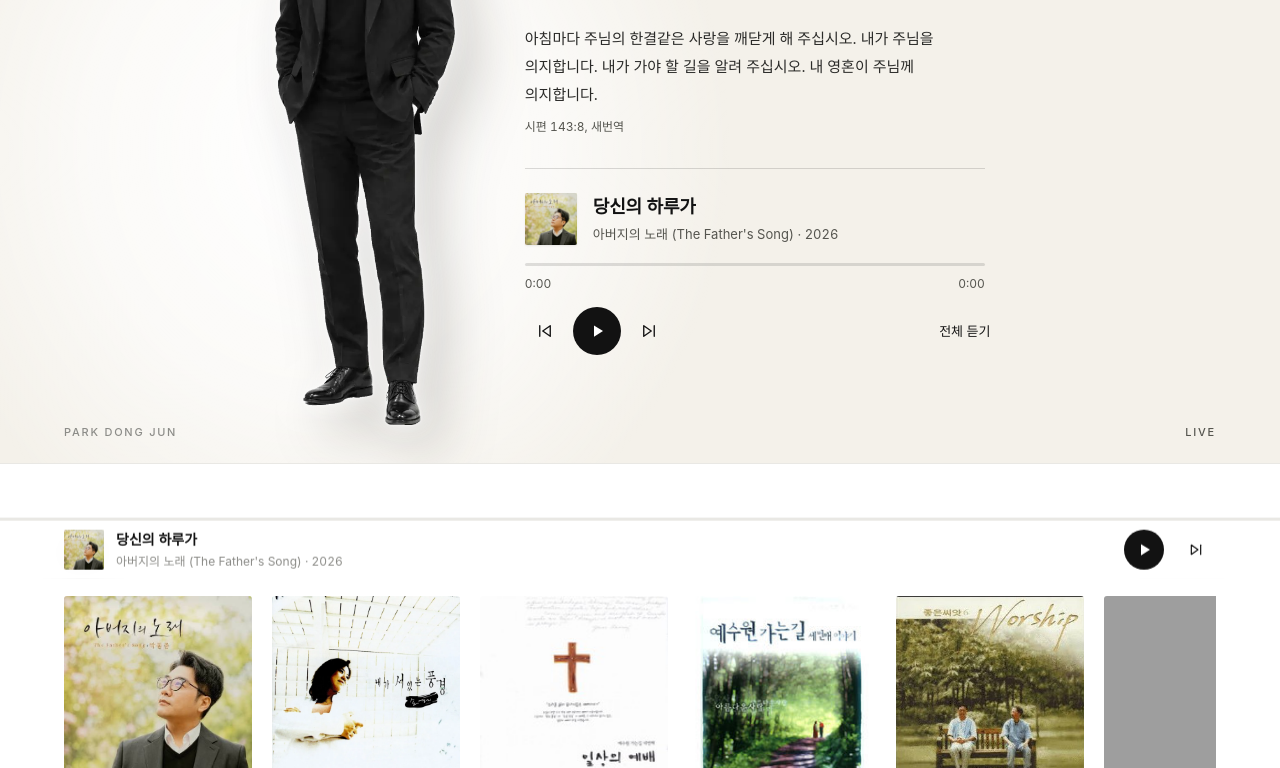
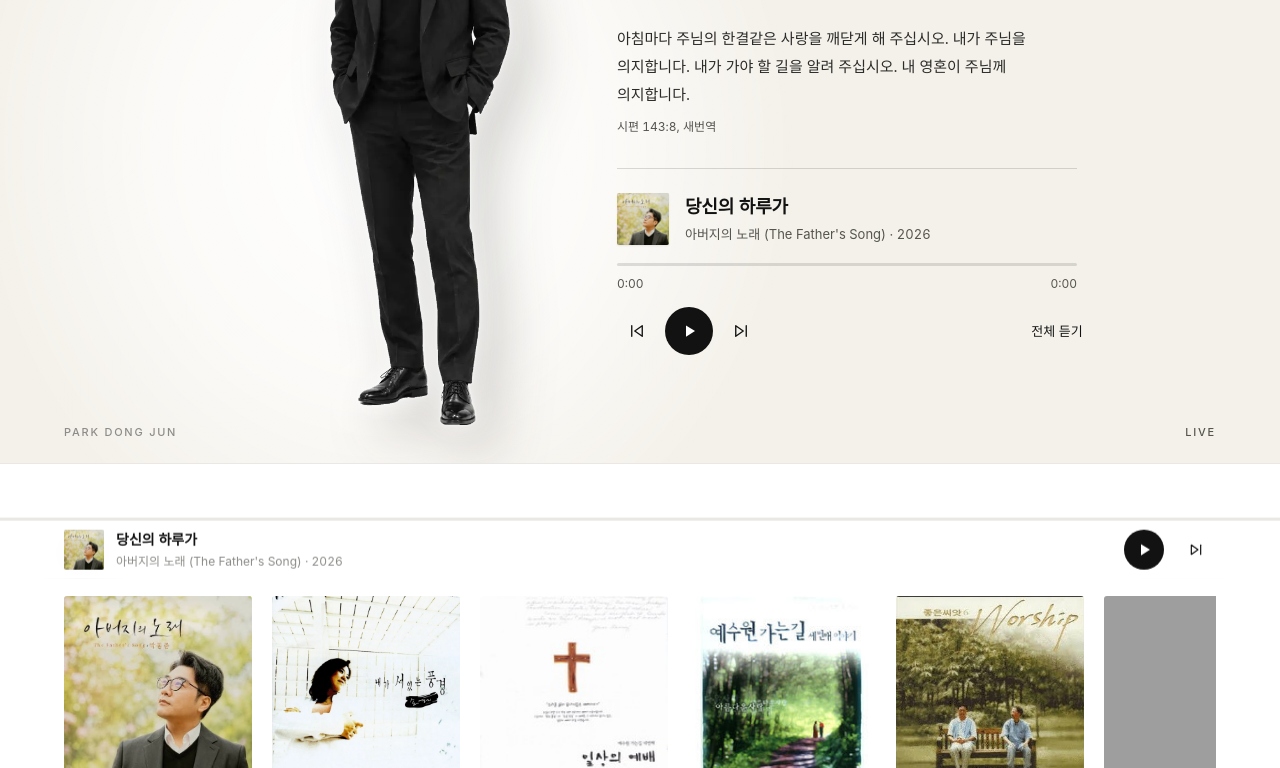
Before and after one commit to nellapark-cloud/nellapark-cloud.github.io, a plain HTML site: page songs/index.html in a window 1280 px wide. Shown: the part 288-1056 px from the top of the page. Drawn offline with Linux system fonts and the light colour scheme; grey boxes are pictures that could not be loaded; a web font is replaced by a local one.

Commit message:
Update index.html

```diff
--- a/songs/index.html
+++ b/songs/index.html
@@ -38,8 +38,8 @@ nav a{font-size:14px;color:var(--ink2);transition:color .2s}
 nav a:hover{color:var(--ink)}
 
 /* hero — full bleed photo */
-.hero-photo{position:relative;margin:0;padding-top:60px;overflow:hidden;background:radial-gradient(ellipse 40% 75% at 25% 58%,#FFFFFF 0%,rgba(255,255,255,.65) 45%,rgba(255,255,255,0) 80%),#F4F1EA}
-.hero-photo img{display:block;width:100%;height:clamp(420px,min(54vw,calc(100svh - 60px)),860px);padding:4% 0 3%;box-sizing:border-box;object-fit:contain;object-position:25% 100%;filter:drop-shadow(0 0 1.5px rgba(255,255,255,.95)) drop-shadow(0 0 12px rgba(255,255,255,.8)) drop-shadow(20px 24px 26px rgba(40,34,24,.2))}
+.hero-photo{position:relative;margin:0;padding-top:60px;overflow:hidden;background:radial-gradient(ellipse 40% 75% at 30% 58%,#FFFFFF 0%,rgba(255,255,255,.65) 45%,rgba(255,255,255,0) 80%),#F4F1EA}
+.hero-photo img{display:block;width:100%;height:clamp(420px,min(54vw,calc(100svh - 60px)),860px);padding:4% 0 3%;box-sizing:border-box;object-fit:contain;object-position:30% 100%;filter:drop-shadow(0 0 1.5px rgba(255,255,255,.95)) drop-shadow(0 0 12px rgba(255,255,255,.8)) drop-shadow(20px 24px 26px rgba(40,34,24,.2))}
 .hero-photo figcaption{position:absolute;left:0;right:0;bottom:0;z-index:1}
 .cap-row{display:flex;justify-content:space-between;align-items:flex-end;padding-bottom:22px;color:var(--muted);font-size:11px;font-weight:500;letter-spacing:.16em;text-transform:uppercase}
 .hero{padding:80px 0 88px}
@@ -58,7 +58,7 @@ nav a:hover{color:var(--ink)}
  .hero-photo img{min-height:640px}
  .hero{position:absolute;inset:60px 0 0 0;z-index:2;display:flex;align-items:center;padding:0 0 40px;pointer-events:none}
  .hero .wrap{width:100%;pointer-events:auto}
- .hero-grid{grid-template-columns:minmax(0,40%) minmax(0,460px) minmax(0,1fr);column-gap:0;row-gap:32px;align-items:start}
+ .hero-grid{grid-template-columns:minmax(0,48%) minmax(0,460px) minmax(0,1fr);column-gap:0;row-gap:32px;align-items:start}
  .hero .intro,.hero .player{grid-column:2}
  .hero .player{padding-top:24px;border-top-color:rgba(0,0,0,.14)}
  .hero .intro .label,.hero .intro .en-title,.hero .verse cite,.hero .player .sub,.hero .np-time{color:#55554F}
@@ -389,7 +389,7 @@ body.lock{overflow:hidden}
 </section>
 
 <figure class="band rv" aria-label="무대 사진">
-  <img src="../photos/20-green-sing.jpg" alt="눈을 들어 찬양하는 박동준" loading="lazy" width="1600" height="1067" style="object-position:center 12%">
+  <img src="../photos/01-mint-talk.jpg" alt="무대에서 미소 짓는 박동준" loading="lazy" width="1600" height="1067" style="object-position:center 30%">
   <figcaption><div class="wrap"><span>On Stage</span><span>박동준 · PARK DONG JUN</span></div></figcaption>
 </figure>
 
```
